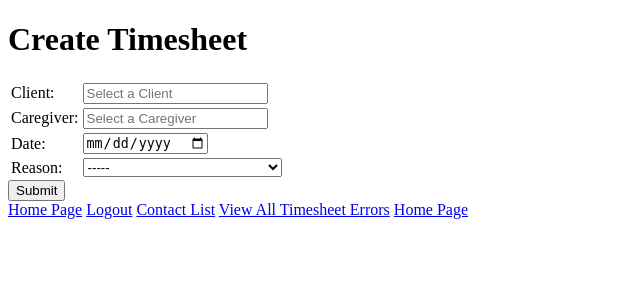
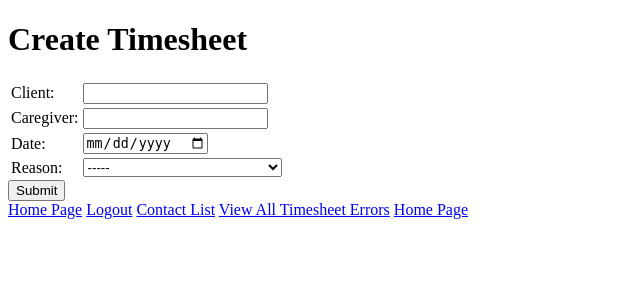
Before and after one commit to risharmaa/timesheet-error-tracker, a Flask app: page /createtimesheet in a window 1280 px wide. Shown: the top 300 px of the page, without its empty margins (0-640 px from the left). Run offline with Flask 3, Linux system fonts and the light colour scheme; a user stored in the database is signed in; data comes from the database, SQL or seed files in the repository.

Commit message:
updated create_timesheet to fix bugs

```diff
--- a/main.py
+++ b/main.py
@@ -294,10 +294,8 @@ def create_timesheet():
 
     if request.method == "POST":
         # get information from the form
-        client = request.form.get("clientid")
-        caregiver = request.form.get("caregiverid")
-        print("clientid:", client)
-        print("caregiverid:", caregiver)
+        client = request.form.get("client_id")
+        caregiver = request.form.get("caregiver_id")
         reason = request.form.get("reason")
         date = request.form.get("date")
         cursor.execute("SELECT * FROM timesheet WHERE clientid = %s AND caregiverid = %s AND date = %s", (client, caregiver, date))
@@ -482,7 +480,7 @@ def update_password():
         if new == second:
             if new != user['password']:
                 # hash password before updating the database
-                pword = generate_password_hash("pass", method='pbkdf2:sha256')
+                pword = generate_password_hash(new, method='pbkdf2:sha256')
                 cursor.execute("UPDATE admin SET password = %s WHERE adminid = %s", (pword, session['user']['username']))
                 mydb.commit()
                 flash("Password updated.", "success")
--- a/templates/create_timesheet.html
+++ b/templates/create_timesheet.html
@@ -9,21 +9,23 @@
         <table>
           <tr>
             <td><label for="client">Client:</label></td>
-            <td><input type="text" id="client-search" name="client" list="client" placeholder="Select a Client" required>
+            <td><input type="text" list="client" id="client-input" name="client_id">
             <datalist id="client">
             {% for c in cl_list %}
-                <option value="{{c.userid}}">{{c.fname}} {{c.lname}}</option>
+                <option value="{{ c.userid }}" label="{{ c.fname }} {{ c.lname }}"></option>
             {% endfor %}
-            </datalist></td>
+            </datalist>
+          </td>
           </tr>
           <tr>
             <td><label for="caregiver">Caregiver:</label></td>
-            <td><input type="text" id="client-search" name="caregiver" list="caregiver" placeholder="Select a Caregiver" required>
+            <td><input type="text" list="caregiver" id="caregiver-input" name="caregiver_id">
             <datalist id="caregiver">
             {% for c in cr_list %}
-                <option value="{{c.userid}}">{{c.fname}} {{c.lname}}</option>
+                <option value="{{ c.userid }}" label="{{ c.fname }} {{ c.lname }}"></option>
             {% endfor %}
-            </select></td>
+            </datalist>
+          </td>
           </tr>
           <tr>
             <td><label for="date">Date:</label></td>
```
